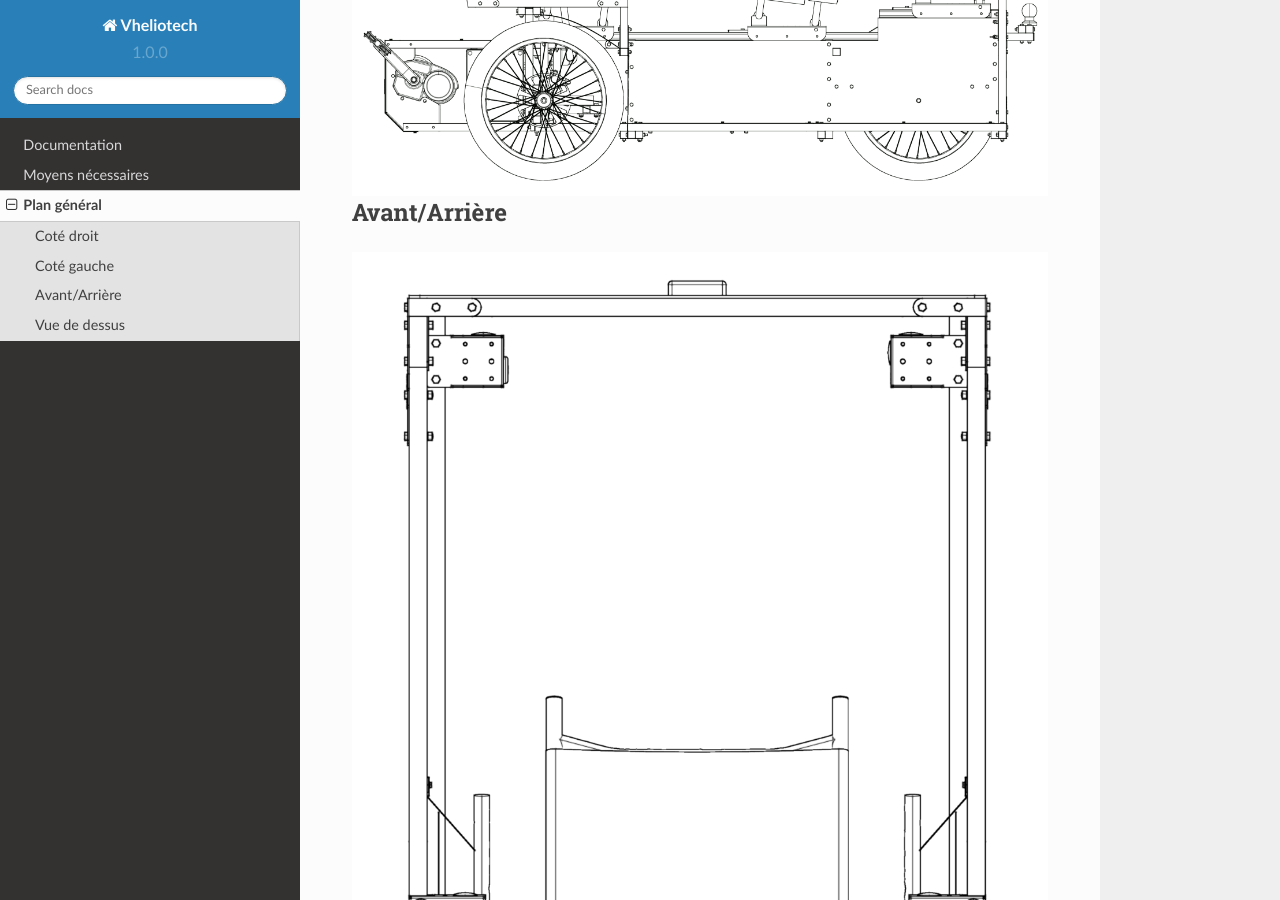
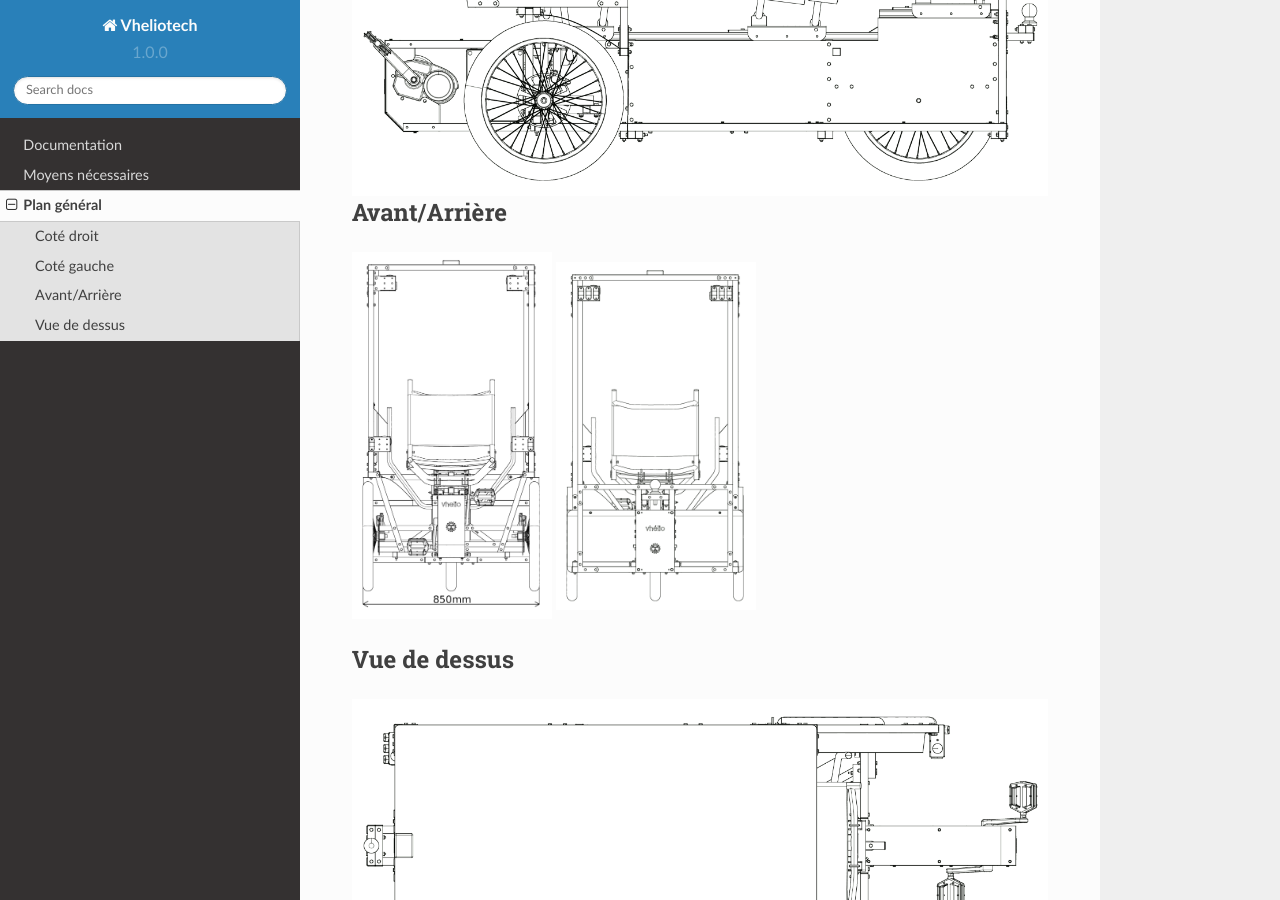
Before and after one commit to dedesite/rtd-tutorial, a Sphinx documentation site: the page built from docs/source/plan_general.md, in a window 1280 px wide and 900 px high, scrolled down 1111 px. Built offline with Sphinx 7.4.7 and the Read the Docs theme 2.0.0, drawn with Linux system fonts in a browser that asks for light colours.

Commit message:
Vue avant et arrière cote à cote

````diff
--- a/docs/source/plan_general.md
+++ b/docs/source/plan_general.md
@@ -16,16 +16,8 @@
 
 ## Avant/Arrière
 
-```{image} img/avant.png
-:alt: avant
-:align: left
-```
-
-
-```{image} img/arriere.png
-:alt: arriere
-:align: right
-```
+<img src="img/avant.png" alt="Vue avant" width="200px">
+<img src="img/arriere.png" alt="Vue arrière" width="200px">
 
 ## Vue de dessus
 
````
